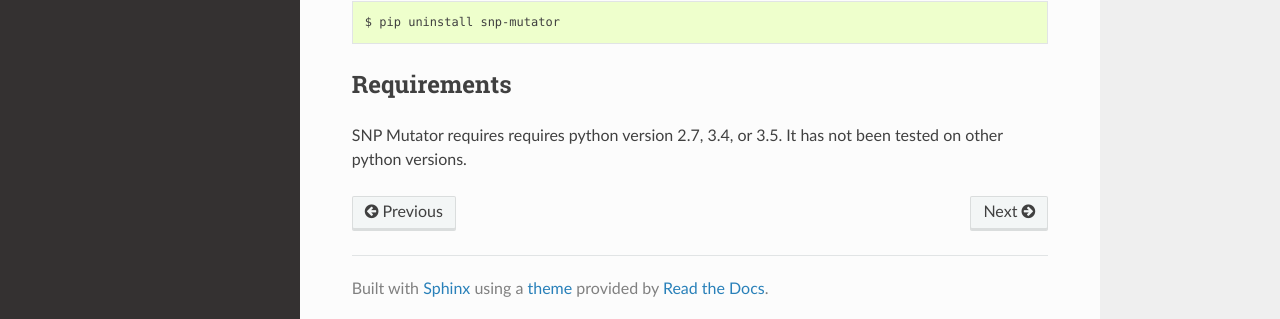
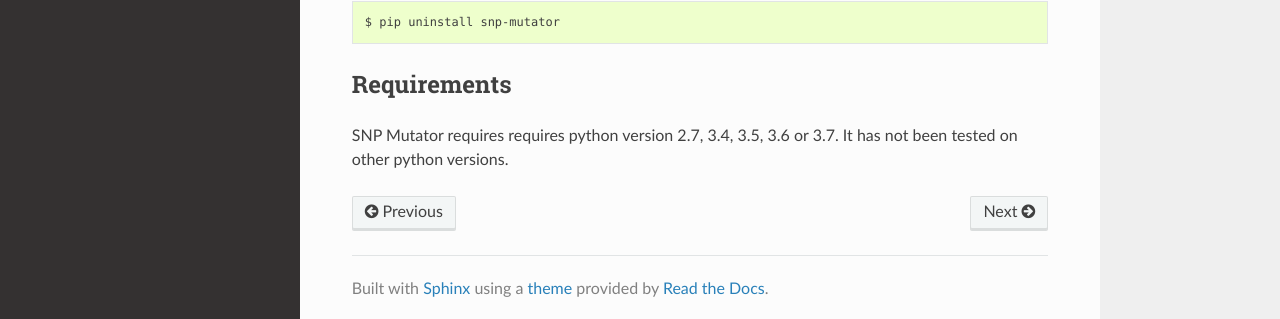
Before and after one commit to CFSAN-Biostatistics/snp-mutator, a Sphinx documentation site: the page built from docs/installation.rst, in a window 1280 px wide and 1120 px high. Shown: the part 795-1114 px from the top of the window. Built offline with Sphinx 7.4.7 and the Read the Docs theme 2.0.0, drawn with Linux system fonts in a browser that asks for light colours.

Commit message:
Update python versions in docs.

```diff
--- a/CONTRIBUTING.rst
+++ b/CONTRIBUTING.rst
@@ -109,5 +109,5 @@ Before you submit a pull request, check that it meets these guidelines:
 2. If the pull request adds functionality, the docs should be updated. Put
    your new functionality into a function with a docstring, and add the
    feature to the list in README.rst.
-3. The pull request should work for Python 2.7, 3.4, and 3.5, and for PyPy.
+3. The pull request should work for Python 2.7, 3.4, 3.5, 3.6 and 3.7.
    Make sure that the tests pass for all supported Python versions.
--- a/docs/installation.rst
+++ b/docs/installation.rst
@@ -37,4 +37,4 @@ If you installed with pip, you can uninstall from the command line::
 Requirements
 ------------
 
-SNP Mutator requires requires python version 2.7, 3.4, or 3.5. It has not been tested on other python versions.
+SNP Mutator requires requires python version 2.7, 3.4, 3.5, 3.6 or 3.7. It has not been tested on other python versions.
```
